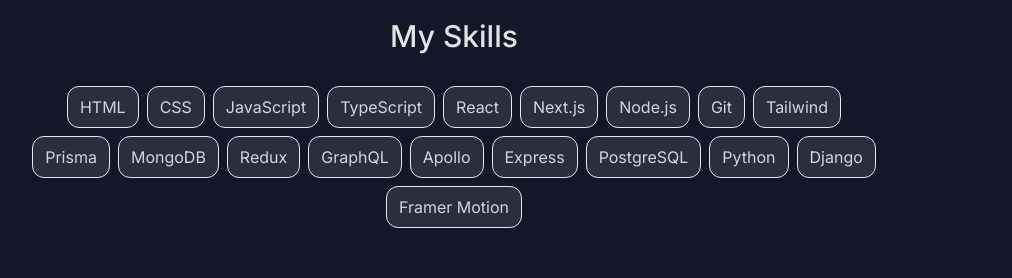
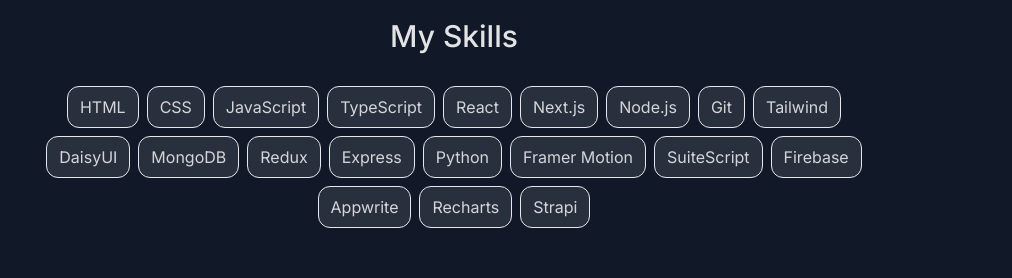
Before and after one commit to notavacillator/project-portfolio, a Next.js app: page / in a window 1280 px wide. Shown: the part 3320-3598 px from the top of the page, without its empty margins (186-1198 px from the left). Built offline with nearby package versions, Linux system fonts and the light colour scheme; no server answers.

Commit message:
add skills,  fix experience active section blob

```diff
--- a/components/experience.tsx
+++ b/components/experience.tsx
@@ -9,7 +9,7 @@
 import ThemeContextProvider, { useTheme } from '@/context/theme-context'
 
 const Experience : React.FC = () => {
-    const {ref} =  useSectionInView('Experience');
+    const {ref} =  useSectionInView('Experience', 0.1);
     const {theme} = useTheme();
     return (
     <section ref = {ref} id='experience' className='scroll-mt-28 mb-28 sm:mb-40'>
--- a/lib/data.ts
+++ b/lib/data.ts
@@ -117,14 +117,16 @@
   "Node.js",
   "Git",
   "Tailwind",
-  "Prisma",
+  'DaisyUI',
   "MongoDB",
   "Redux",
-  "GraphQL",
-  "Apollo",
   "Express",
-  "PostgreSQL",
   "Python",
-  "Django",
   "Framer Motion",
+  'SuiteScript',
+  'Firebase',
+  'Appwrite',
+  'Recharts',
+  'Strapi',
+
 ] as const;
--- a/next.config.js
+++ b/next.config.js
@@ -8,9 +8,7 @@
           },
         ],
       },
-    experimental: {
-      serverActions: true,
-    }
+
 }
 
 module.exports = nextConfig
```
